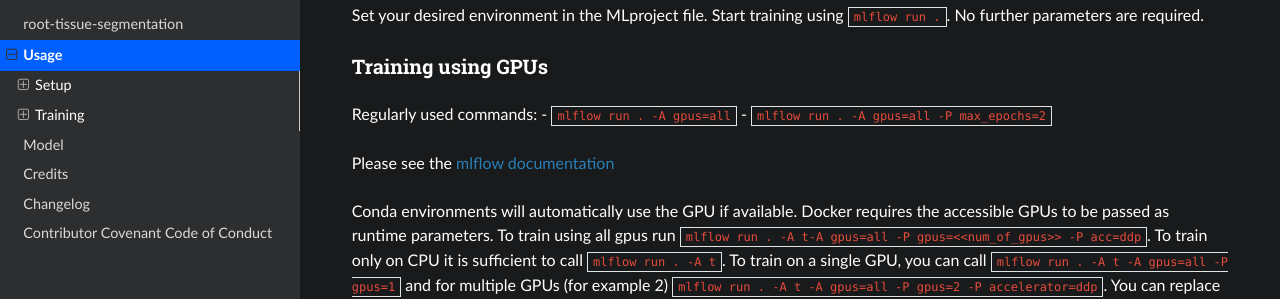
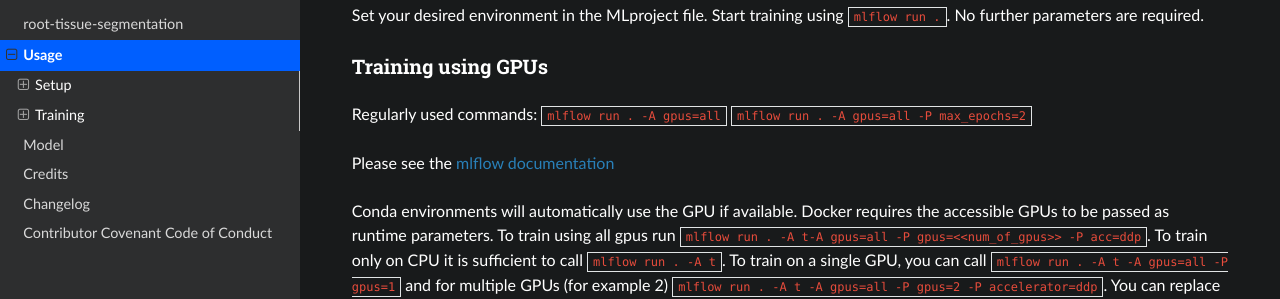
Before and after one commit to qbic-pipelines/root-tissue-segmentation, a Sphinx documentation site: the page built from docs/usage.rst, in a window 1280 px wide and 900 px high, scrolled down 553 px. Shown: the part 153-452 px from the top of the window. Built offline with Sphinx 7.4.7 and the Read the Docs theme 2.0.0, drawn with Linux system fonts in a browser that asks for light colours.

```diff
--- a/docs/usage.rst
+++ b/docs/usage.rst
@@ -34,8 +34,8 @@
 +++++++++++++++++++++++
 
 Regularly used commands:
-- ``mlflow run . -A gpus=all``
-- ``mlflow run . -A gpus=all -P max_epochs=2``
+``mlflow run . -A gpus=all``
+``mlflow run . -A gpus=all -P max_epochs=2``
 
 Please see the `mlflow documentation <https://www.mlflow.org/docs/latest/cli.html#mlflow-run>`_
 
```
